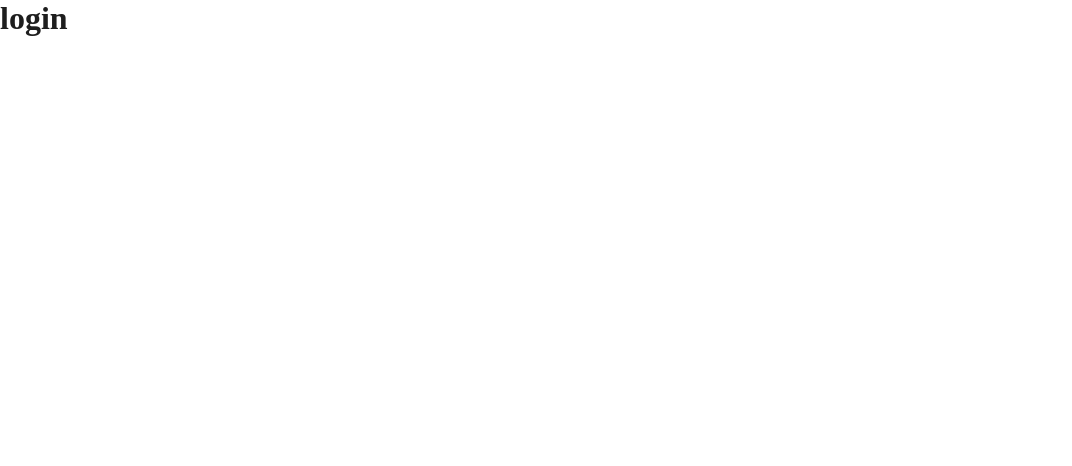
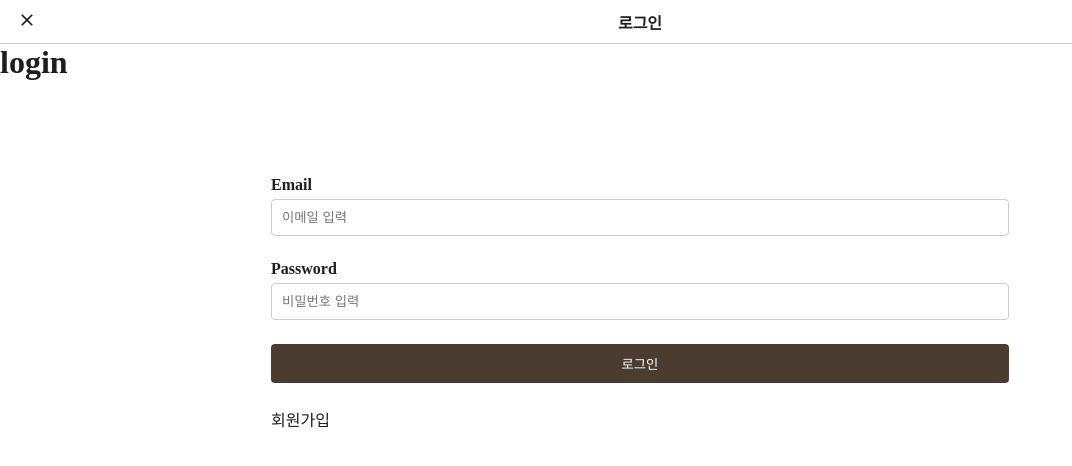
Before and after one commit to beingborn/jobOpeningVue, a Vue app in the folder test-project/: page / in a window 1280 px wide. Shown: the top 466 px of the page, without its empty margins (0-1072 px from the left). Built offline with nearby package versions, Linux system fonts and the light colour scheme.

Commit message:
페이지별 아이콘 v-if 수정

```diff
--- a/test-project/package.json
+++ b/test-project/package.json
@@ -14,6 +14,7 @@
     "vue-router": "^4.5.0"
   },
   "devDependencies": {
+    "@iconify/vue": "^4.3.0",
     "@vitejs/plugin-vue": "^5.2.1",
     "sass": "^1.86.0",
     "vite": "^6.2.0"
--- a/test-project/src/App.vue
+++ b/test-project/src/App.vue
@@ -1,5 +1,5 @@
 <script setup>
-
+  import Navbar from './components/Navbar.vue';
 </script>
 
 <template>
@@ -7,7 +7,11 @@
     Router View :
     라우터가 연결되는 주소의 페이지 표시
   -->
-  <router-view/>
+  <div id="wrap">
+    <Navbar/>
+    <router-view/>
+  </div>
+
 </template>
 
 <style scoped lang="scss">
--- /dev/null
+++ b/test-project/src/components/Navbar.vue
@@ -0,0 +1,82 @@
+<!--
+    페이지 주요 기능
+    1. 라우트(페이지 경로)에 따라 NavBar Title을 다르게 설정
+    2. 라우트(페이지 경로)에 따라 아이콘 Show, Hide
+
+    주요 공부
+    1. v-if로 여러 가지 조건문 가능
+-->
+<template>
+    <div>
+        <nav>
+            <h1>{{ title }}</h1>
+            <router-link
+            v-if="
+            currentPath === '/' ||
+            currentPath === '/signup' ||
+            currentPath === '/job-post'"
+            to="/joblist"
+            class="btn-close">
+                <Icon
+                icon="material-symbols:close"
+                width="24"
+                height="20"
+                style="color: #1e1e1e;"
+                />
+            </router-link>
+        </nav>
+    </div>
+</template>
+<script setup>
+    import { Icon } from '@iconify/vue';
+    import { useRoute } from 'vue-router';
+    import { watch, ref } from 'vue';
+
+    let route = useRoute();
+    let currentPath = route.path;
+    let title = ref('');
+
+    // Watch == 특정 변수의 변경을 감지하는 훅
+    // newPath == 변경되는 경로 명
+    watch(route, (newPath) => {
+        currentPath = newPath.path;
+        console.log(currentPath)
+
+        // 경로별로 제목을 다르게 설정
+        if(currentPath === '/') {
+            title.value = '로그인';
+        } else if (currentPath === '/signup') {
+            title.value = '회원가입';
+        } else if (currentPath === '/job-list') {
+            title.value = '땅콩알바';
+        } else if (currentPath === '/job-detail') {
+            title.value = '상세보기';
+        } else if (currentPath === '/job-post') {
+            title.value = '구인등록'
+        } else if (currentPath === '/user-profile') {
+            title.value = '프로필'
+        }
+    });
+
+</script>
+<style lang="scss">
+    nav {
+    position: relative;
+    border-bottom: 1px solid #ccc;
+    width: 100%;
+    height: 44px;
+    padding: 10px;
+    display: flex;
+    align-items: center;
+    justify-content: center;
+        h1 {
+            font-size: 16px;
+            color: var(--text-color-dark);
+        }
+        .btn-close {
+            position: absolute;
+            left: 15px;
+            text-decoration: none;
+        }
+    }
+</style>
--- a/test-project/src/view/Login.vue
+++ b/test-project/src/view/Login.vue
@@ -1,13 +1,90 @@
 <template>
     <div>
-        <h1>login</h1>
+    <h1>login</h1>
+        <div class="form-container">
+            <!--
+            Submit Event => Login()
+            새로고침 막기
+            -->
+            <form @submit.prevent="handleLogin">
+                <div class="form-group">
+                    <label for="email">Email</label>
+                    <input
+                    type="email"
+                    id="email"
+                    placeholder="이메일 입력"
+                    required
+                    v-model="email"
+                    >
+                </div>
+                <div class="form-group">
+                    <label for="password">Password</label>
+                    <input
+                    type="password"
+                    id="password"
+                    placeholder="비밀번호 입력"
+                    required
+                    v-model="password"
+                    >
+                </div>
+                <button type="submit">로그인</button>
+                <router-link to="/signup">회원가입</router-link>
+            </form>
+        </div>
     </div>
 </template>
-<script>
-export default {
+<script setup>
+    // 상태변수
+    import {ref} from 'vue';
 
-}
+    const email = ref('');
+    const password = ref('');
+
+    const handleLogin = () => {
+        console.log(email.value)
+        console.log(password.value)
+    }
+
 </script>
-<style lang="sass">
+<style>
+    .form-container {
+        max-width: 768px;
+        margin: 0 auto;
+        padding: 15px;
+        margin-top: 80px;
+        background-color: #fff;
+    }
 
+    .form-group {
+        margin-bottom: 24px;
+    }
+
+    label {
+        display: block;
+        margin-bottom: 5px;
+        font-weight: bold;
+    }
+
+    input {
+        width: 100%;
+        padding: 10px;
+        box-sizing: border-box;
+        border: 1px solid #ccc;
+        border-radius: 4px;
+    }
+
+    button {
+        width: 100%;
+        padding: 10px;
+        background-color: var(--main-color-dark);
+        color: white;
+        border: none;
+        border-radius: 4px;
+        cursor: pointer;
+        margin-bottom: 24px;
+    }
+
+    button:hover {
+        opacity: 0.8;
+    }
 </style>
```
Also changed, not shown: test-project/src/router/router.js (+16 -1 lines), 1 other file (tests, documents, lock files or other folders).
